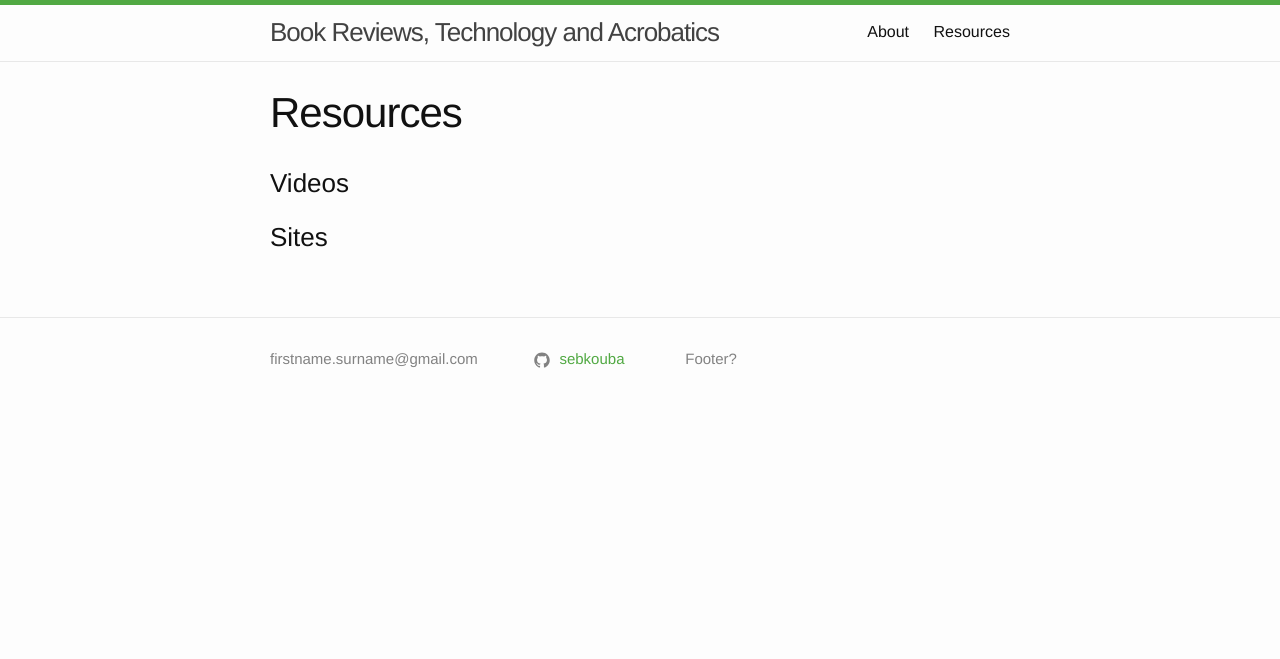
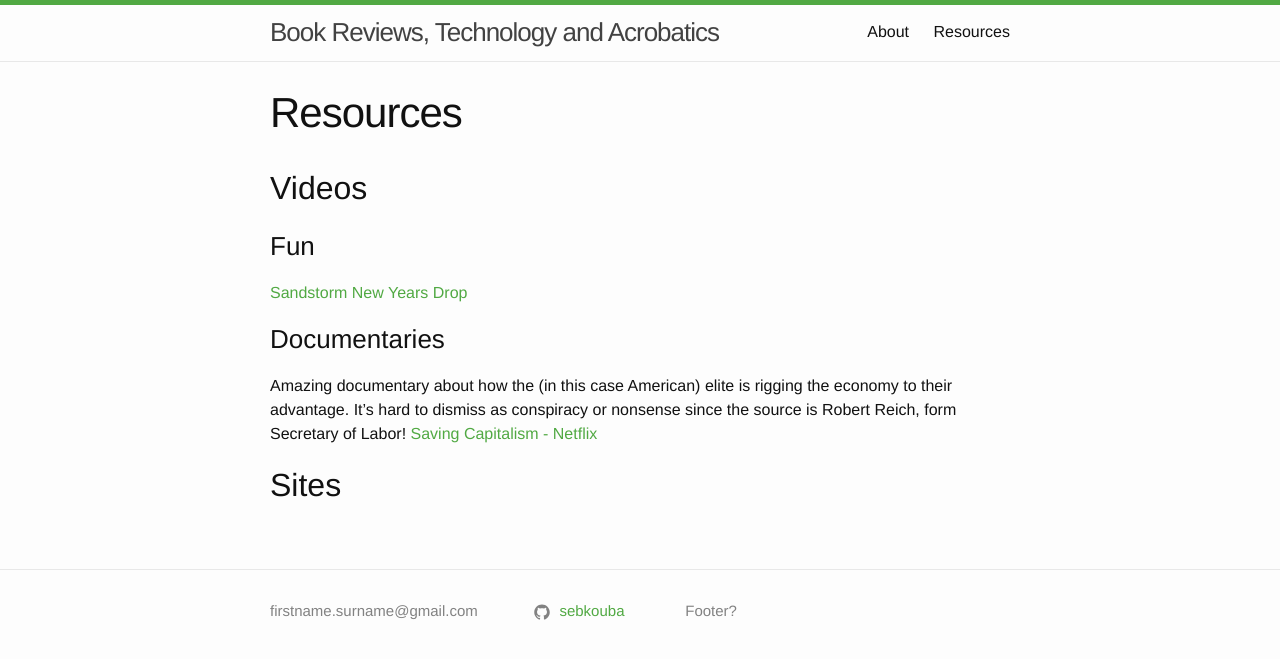
Before and after one commit to sebkouba/sebkouba.github.io, a Jekyll site: the page built from resources.md, in a window 1280 px wide. Shown: the top 659 px of the page. Built offline with Jekyll 4.4.1, drawn with Linux system fonts in a browser that asks for light colours.

Commit message:
saving C

```diff
--- a/resources.md
+++ b/resources.md
@@ -4,6 +4,12 @@ title: Resources
 permalink: /resources/
 ---
 
-### Videos
+## Videos
+### Fun
+[Sandstorm New Years Drop](https://www.youtube.com/watch?v=db5f-A-vSyw){:target="_blank"}
 
-### Sites
+### Documentaries
+Amazing documentary about how the (in this case American) elite is rigging the economy to their advantage. It's hard to dismiss as conspiracy or nonsense since the source is Robert Reich, form Secretary of Labor!
+[Saving Capitalism - Netflix](https://www.netflix.com/title/80127558){:target="_blank"}
+
+## Sites
```
